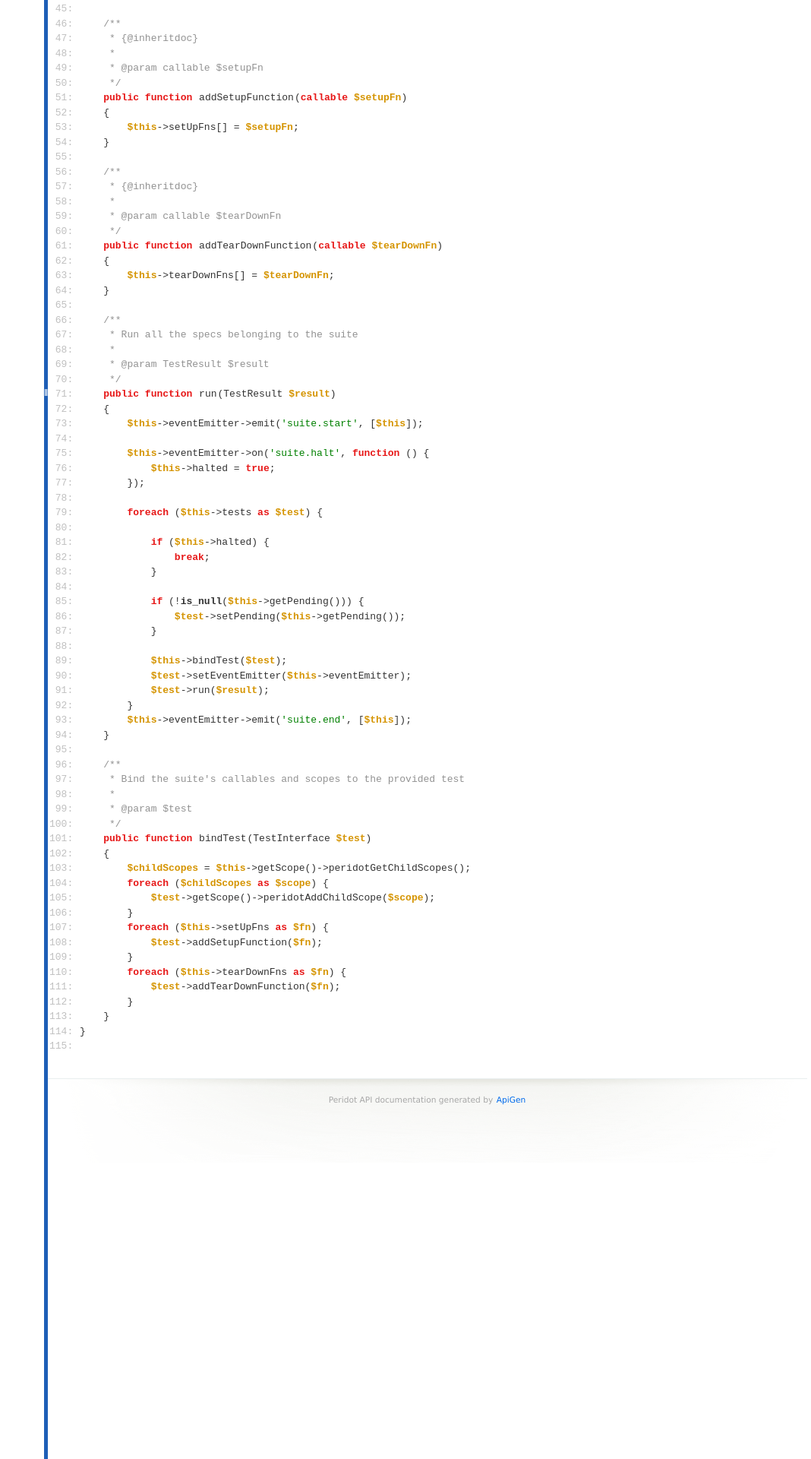
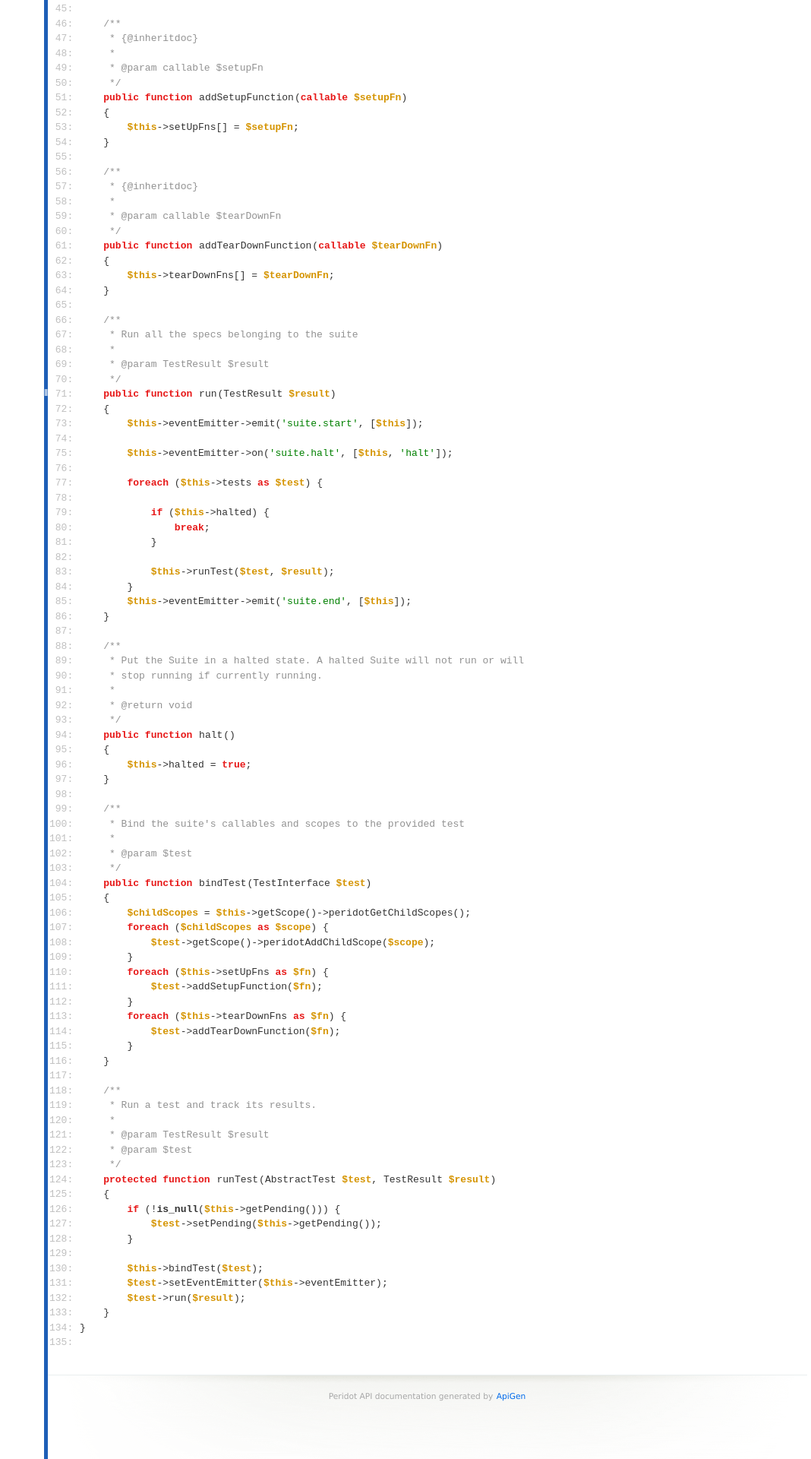
Before and after one commit to peridot-php/peridot-php.github.io, a Jekyll site: the page docs/source-class-Peridot.Core.Suite.html, which Jekyll copies as it is, in a window 1280 px wide. Shown: the part 888-2808 px from the top of the page at 76% size, without its empty margins (212-1280 px from the left). Built offline with Jekyll 4.4.1, drawn with Linux system fonts in a browser that asks for light colours.

Commit message:
auto-update

```diff
--- a/docs/class-Peridot.Console.Version.html
+++ b/docs/class-Peridot.Console.Version.html
@@ -178,7 +178,7 @@
 		<td class="value">
 			<div>
 				<a href="#NUMBER" class="anchor">#</a>
-				<code><span class="php-quote">&quot;1.1.7&quot;</span></code>
+				<code><span class="php-quote">&quot;1.2.0&quot;</span></code>
 			</div>
 		</td>
 	</tr>
--- a/docs/source-class-Peridot.Console.Version.html
+++ b/docs/source-class-Peridot.Console.Version.html
@@ -133,7 +133,7 @@
 </span><span id="11" class="l"><a class="l" href="#11">11: </a>    <span class="php-comment">/**
 </span></span><span id="12" class="l"><a class="l" href="#12">12: </a><span class="php-comment">     * @var int
 </span></span><span id="13" class="l"><a class="l" href="#13">13: </a><span class="php-comment">     */</span>
-</span><span id="14" class="l"><a class="l" href="#14">14: </a>    <span class="php-keyword1">const</span> <a id="NUMBER" href="#NUMBER">NUMBER</a> = <span class="php-quote">&quot;1.1.7&quot;</span>;
+</span><span id="14" class="l"><a class="l" href="#14">14: </a>    <span class="php-keyword1">const</span> <a id="NUMBER" href="#NUMBER">NUMBER</a> = <span class="php-quote">&quot;1.2.0&quot;</span>;
 </span><span id="15" class="l"><a class="l" href="#15">15: </a>
 </span><span id="16" class="l"><a class="l" href="#16">16: </a>    <span class="php-comment">/**
 </span></span><span id="17" class="l"><a class="l" href="#17">17: </a><span class="php-comment">     * @var string
--- a/docs/source-class-Peridot.Core.Suite.html
+++ b/docs/source-class-Peridot.Core.Suite.html
@@ -200,47 +200,67 @@
 </span><span id="72" class="l"><a class="l" href="#72"> 72: </a>    {
 </span><span id="73" class="l"><a class="l" href="#73"> 73: </a>        <span class="php-var">$this</span>-&gt;eventEmitter-&gt;emit(<span class="php-quote">'suite.start'</span>, [<span class="php-var">$this</span>]);
 </span><span id="74" class="l"><a class="l" href="#74"> 74: </a>
-</span><span id="75" class="l"><a class="l" href="#75"> 75: </a>        <span class="php-var">$this</span>-&gt;eventEmitter-&gt;on(<span class="php-quote">'suite.halt'</span>, <span class="php-keyword1">function</span> () {
-</span><span id="76" class="l"><a class="l" href="#76"> 76: </a>            <span class="php-var">$this</span>-&gt;halted = <span class="php-keyword1">true</span>;
-</span><span id="77" class="l"><a class="l" href="#77"> 77: </a>        });
+</span><span id="75" class="l"><a class="l" href="#75"> 75: </a>        <span class="php-var">$this</span>-&gt;eventEmitter-&gt;on(<span class="php-quote">'suite.halt'</span>, [<span class="php-var">$this</span>, <span class="php-quote">'halt'</span>]);
+</span><span id="76" class="l"><a class="l" href="#76"> 76: </a>
+</span><span id="77" class="l"><a class="l" href="#77"> 77: </a>        <span class="php-keyword1">foreach</span> (<span class="php-var">$this</span>-&gt;tests <span class="php-keyword1">as</span> <span class="php-var">$test</span>) {
 </span><span id="78" class="l"><a class="l" href="#78"> 78: </a>
-</span><span id="79" class="l"><a class="l" href="#79"> 79: </a>        <span class="php-keyword1">foreach</span> (<span class="php-var">$this</span>-&gt;tests <span class="php-keyword1">as</span> <span class="php-var">$test</span>) {
-</span><span id="80" class="l"><a class="l" href="#80"> 80: </a>
-</span><span id="81" class="l"><a class="l" href="#81"> 81: </a>            <span class="php-keyword1">if</span> (<span class="php-var">$this</span>-&gt;halted) {
-</span><span id="82" class="l"><a class="l" href="#82"> 82: </a>                <span class="php-keyword1">break</span>;
-</span><span id="83" class="l"><a class="l" href="#83"> 83: </a>            }
-</span><span id="84" class="l"><a class="l" href="#84"> 84: </a>
-</span><span id="85" class="l"><a class="l" href="#85"> 85: </a>            <span class="php-keyword1">if</span> (!<span class="php-keyword2">is_null</span>(<span class="php-var">$this</span>-&gt;getPending())) {
-</span><span id="86" class="l"><a class="l" href="#86"> 86: </a>                <span class="php-var">$test</span>-&gt;setPending(<span class="php-var">$this</span>-&gt;getPending());
-</span><span id="87" class="l"><a class="l" href="#87"> 87: </a>            }
-</span><span id="88" class="l"><a class="l" href="#88"> 88: </a>
-</span><span id="89" class="l"><a class="l" href="#89"> 89: </a>            <span class="php-var">$this</span>-&gt;bindTest(<span class="php-var">$test</span>);
-</span><span id="90" class="l"><a class="l" href="#90"> 90: </a>            <span class="php-var">$test</span>-&gt;setEventEmitter(<span class="php-var">$this</span>-&gt;eventEmitter);
-</span><span id="91" class="l"><a class="l" href="#91"> 91: </a>            <span class="php-var">$test</span>-&gt;run(<span class="php-var">$result</span>);
-</span><span id="92" class="l"><a class="l" href="#92"> 92: </a>        }
-</span><span id="93" class="l"><a class="l" href="#93"> 93: </a>        <span class="php-var">$this</span>-&gt;eventEmitter-&gt;emit(<span class="php-quote">'suite.end'</span>, [<span class="php-var">$this</span>]);
-</span><span id="94" class="l"><a class="l" href="#94"> 94: </a>    }
-</span><span id="95" class="l"><a class="l" href="#95"> 95: </a>
-</span><span id="96" class="l"><a class="l" href="#96"> 96: </a>    <span class="php-comment">/**
-</span></span><span id="97" class="l"><a class="l" href="#97"> 97: </a><span class="php-comment">     * Bind the suite's callables and scopes to the provided test
-</span></span><span id="98" class="l"><a class="l" href="#98"> 98: </a><span class="php-comment">     *
-</span></span><span id="99" class="l"><a class="l" href="#99"> 99: </a><span class="php-comment">     * @param $test
-</span></span><span id="100" class="l"><a class="l" href="#100">100: </a><span class="php-comment">     */</span>
-</span><span id="101" class="l"><a class="l" href="#101">101: </a>    <span class="php-keyword1">public</span> <span class="php-keyword1">function</span> <a id="_bindTest" href="#_bindTest">bindTest</a>(TestInterface <span class="php-var">$test</span>)
-</span><span id="102" class="l"><a class="l" href="#102">102: </a>    {
-</span><span id="103" class="l"><a class="l" href="#103">103: </a>        <span class="php-var">$childScopes</span> = <span class="php-var">$this</span>-&gt;getScope()-&gt;peridotGetChildScopes();
-</span><span id="104" class="l"><a class="l" href="#104">104: </a>        <span class="php-keyword1">foreach</span> (<span class="php-var">$childScopes</span> <span class="php-keyword1">as</span> <span class="php-var">$scope</span>) {
-</span><span id="105" class="l"><a class="l" href="#105">105: </a>            <span class="php-var">$test</span>-&gt;getScope()-&gt;peridotAddChildScope(<span class="php-var">$scope</span>);
-</span><span id="106" class="l"><a class="l" href="#106">106: </a>        }
-</span><span id="107" class="l"><a class="l" href="#107">107: </a>        <span class="php-keyword1">foreach</span> (<span class="php-var">$this</span>-&gt;setUpFns <span class="php-keyword1">as</span> <span class="php-var">$fn</span>) {
-</span><span id="108" class="l"><a class="l" href="#108">108: </a>            <span class="php-var">$test</span>-&gt;addSetupFunction(<span class="php-var">$fn</span>);
+</span><span id="79" class="l"><a class="l" href="#79"> 79: </a>            <span class="php-keyword1">if</span> (<span class="php-var">$this</span>-&gt;halted) {
+</span><span id="80" class="l"><a class="l" href="#80"> 80: </a>                <span class="php-keyword1">break</span>;
+</span><span id="81" class="l"><a class="l" href="#81"> 81: </a>            }
+</span><span id="82" class="l"><a class="l" href="#82"> 82: </a>
+</span><span id="83" class="l"><a class="l" href="#83"> 83: </a>            <span class="php-var">$this</span>-&gt;runTest(<span class="php-var">$test</span>, <span class="php-var">$result</span>);
+</span><span id="84" class="l"><a class="l" href="#84"> 84: </a>        }
+</span><span id="85" class="l"><a class="l" href="#85"> 85: </a>        <span class="php-var">$this</span>-&gt;eventEmitter-&gt;emit(<span class="php-quote">'suite.end'</span>, [<span class="php-var">$this</span>]);
+</span><span id="86" class="l"><a class="l" href="#86"> 86: </a>    }
+</span><span id="87" class="l"><a class="l" href="#87"> 87: </a>
+</span><span id="88" class="l"><a class="l" href="#88"> 88: </a>    <span class="php-comment">/**
+</span></span><span id="89" class="l"><a class="l" href="#89"> 89: </a><span class="php-comment">     * Put the Suite in a halted state. A halted Suite will not run or will
+</span></span><span id="90" class="l"><a class="l" href="#90"> 90: </a><span class="php-comment">     * stop running if currently running.
+</span></span><span id="91" class="l"><a class="l" href="#91"> 91: </a><span class="php-comment">     *
+</span></span><span id="92" class="l"><a class="l" href="#92"> 92: </a><span class="php-comment">     * @return void
+</span></span><span id="93" class="l"><a class="l" href="#93"> 93: </a><span class="php-comment">     */</span>
+</span><span id="94" class="l"><a class="l" href="#94"> 94: </a>    <span class="php-keyword1">public</span> <span class="php-keyword1">function</span> <a id="_halt" href="#_halt">halt</a>()
+</span><span id="95" class="l"><a class="l" href="#95"> 95: </a>    {
+</span><span id="96" class="l"><a class="l" href="#96"> 96: </a>        <span class="php-var">$this</span>-&gt;halted = <span class="php-keyword1">true</span>;
+</span><span id="97" class="l"><a class="l" href="#97"> 97: </a>    }
+</span><span id="98" class="l"><a class="l" href="#98"> 98: </a>
+</span><span id="99" class="l"><a class="l" href="#99"> 99: </a>    <span class="php-comment">/**
+</span></span><span id="100" class="l"><a class="l" href="#100">100: </a><span class="php-comment">     * Bind the suite's callables and scopes to the provided test
+</span></span><span id="101" class="l"><a class="l" href="#101">101: </a><span class="php-comment">     *
+</span></span><span id="102" class="l"><a class="l" href="#102">102: </a><span class="php-comment">     * @param $test
+</span></span><span id="103" class="l"><a class="l" href="#103">103: </a><span class="php-comment">     */</span>
+</span><span id="104" class="l"><a class="l" href="#104">104: </a>    <span class="php-keyword1">public</span> <span class="php-keyword1">function</span> <a id="_bindTest" href="#_bindTest">bindTest</a>(TestInterface <span class="php-var">$test</span>)
+</span><span id="105" class="l"><a class="l" href="#105">105: </a>    {
+</span><span id="106" class="l"><a class="l" href="#106">106: </a>        <span class="php-var">$childScopes</span> = <span class="php-var">$this</span>-&gt;getScope()-&gt;peridotGetChildScopes();
+</span><span id="107" class="l"><a class="l" href="#107">107: </a>        <span class="php-keyword1">foreach</span> (<span class="php-var">$childScopes</span> <span class="php-keyword1">as</span> <span class="php-var">$scope</span>) {
+</span><span id="108" class="l"><a class="l" href="#108">108: </a>            <span class="php-var">$test</span>-&gt;getScope()-&gt;peridotAddChildScope(<span class="php-var">$scope</span>);
 </span><span id="109" class="l"><a class="l" href="#109">109: </a>        }
-</span><span id="110" class="l"><a class="l" href="#110">110: </a>        <span class="php-keyword1">foreach</span> (<span class="php-var">$this</span>-&gt;tearDownFns <span class="php-keyword1">as</span> <span class="php-var">$fn</span>) {
-</span><span id="111" class="l"><a class="l" href="#111">111: </a>            <span class="php-var">$test</span>-&gt;addTearDownFunction(<span class="php-var">$fn</span>);
+</span><span id="110" class="l"><a class="l" href="#110">110: </a>        <span class="php-keyword1">foreach</span> (<span class="php-var">$this</span>-&gt;setUpFns <span class="php-keyword1">as</span> <span class="php-var">$fn</span>) {
+</span><span id="111" class="l"><a class="l" href="#111">111: </a>            <span class="php-var">$test</span>-&gt;addSetupFunction(<span class="php-var">$fn</span>);
 </span><span id="112" class="l"><a class="l" href="#112">112: </a>        }
-</span><span id="113" class="l"><a class="l" href="#113">113: </a>    }
-</span><span id="114" class="l"><a class="l" href="#114">114: </a>}
-</span><span id="115" class="l"><a class="l" href="#115">115: </a></span></code></pre>
+</span><span id="113" class="l"><a class="l" href="#113">113: </a>        <span class="php-keyword1">foreach</span> (<span class="php-var">$this</span>-&gt;tearDownFns <span class="php-keyword1">as</span> <span class="php-var">$fn</span>) {
+</span><span id="114" class="l"><a class="l" href="#114">114: </a>            <span class="php-var">$test</span>-&gt;addTearDownFunction(<span class="php-var">$fn</span>);
+</span><span id="115" class="l"><a class="l" href="#115">115: </a>        }
+</span><span id="116" class="l"><a class="l" href="#116">116: </a>    }
+</span><span id="117" class="l"><a class="l" href="#117">117: </a>
+</span><span id="118" class="l"><a class="l" href="#118">118: </a>    <span class="php-comment">/**
+</span></span><span id="119" class="l"><a class="l" href="#119">119: </a><span class="php-comment">     * Run a test and track its results.
+</span></span><span id="120" class="l"><a class="l" href="#120">120: </a><span class="php-comment">     *
+</span></span><span id="121" class="l"><a class="l" href="#121">121: </a><span class="php-comment">     * @param TestResult $result
+</span></span><span id="122" class="l"><a class="l" href="#122">122: </a><span class="php-comment">     * @param $test
+</span></span><span id="123" class="l"><a class="l" href="#123">123: </a><span class="php-comment">     */</span>
+</span><span id="124" class="l"><a class="l" href="#124">124: </a>    <span class="php-keyword1">protected</span> <span class="php-keyword1">function</span> <a id="_runTest" href="#_runTest">runTest</a>(AbstractTest <span class="php-var">$test</span>, TestResult <span class="php-var">$result</span>)
+</span><span id="125" class="l"><a class="l" href="#125">125: </a>    {
+</span><span id="126" class="l"><a class="l" href="#126">126: </a>        <span class="php-keyword1">if</span> (!<span class="php-keyword2">is_null</span>(<span class="php-var">$this</span>-&gt;getPending())) {
+</span><span id="127" class="l"><a class="l" href="#127">127: </a>            <span class="php-var">$test</span>-&gt;setPending(<span class="php-var">$this</span>-&gt;getPending());
+</span><span id="128" class="l"><a class="l" href="#128">128: </a>        }
+</span><span id="129" class="l"><a class="l" href="#129">129: </a>
+</span><span id="130" class="l"><a class="l" href="#130">130: </a>        <span class="php-var">$this</span>-&gt;bindTest(<span class="php-var">$test</span>);
+</span><span id="131" class="l"><a class="l" href="#131">131: </a>        <span class="php-var">$test</span>-&gt;setEventEmitter(<span class="php-var">$this</span>-&gt;eventEmitter);
+</span><span id="132" class="l"><a class="l" href="#132">132: </a>        <span class="php-var">$test</span>-&gt;run(<span class="php-var">$result</span>);
+</span><span id="133" class="l"><a class="l" href="#133">133: </a>    }
+</span><span id="134" class="l"><a class="l" href="#134">134: </a>}
+</span><span id="135" class="l"><a class="l" href="#135">135: </a></span></code></pre>
 
 	<div id="footer">
 		Peridot API documentation generated by <a href="http://apigen.org">ApiGen</a>
```
Also changed, not shown: docs/class-Peridot.Core.Suite.html (+78 -3 lines), 1 other file.
